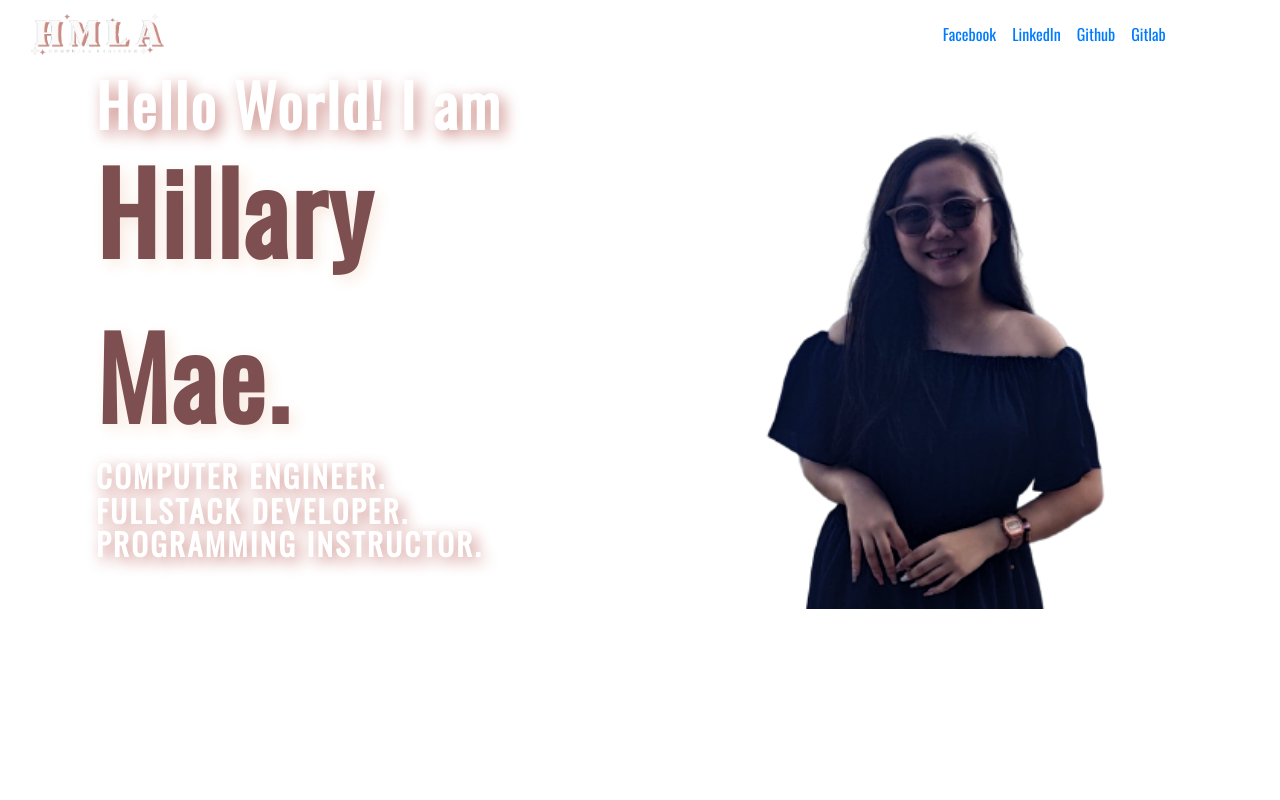
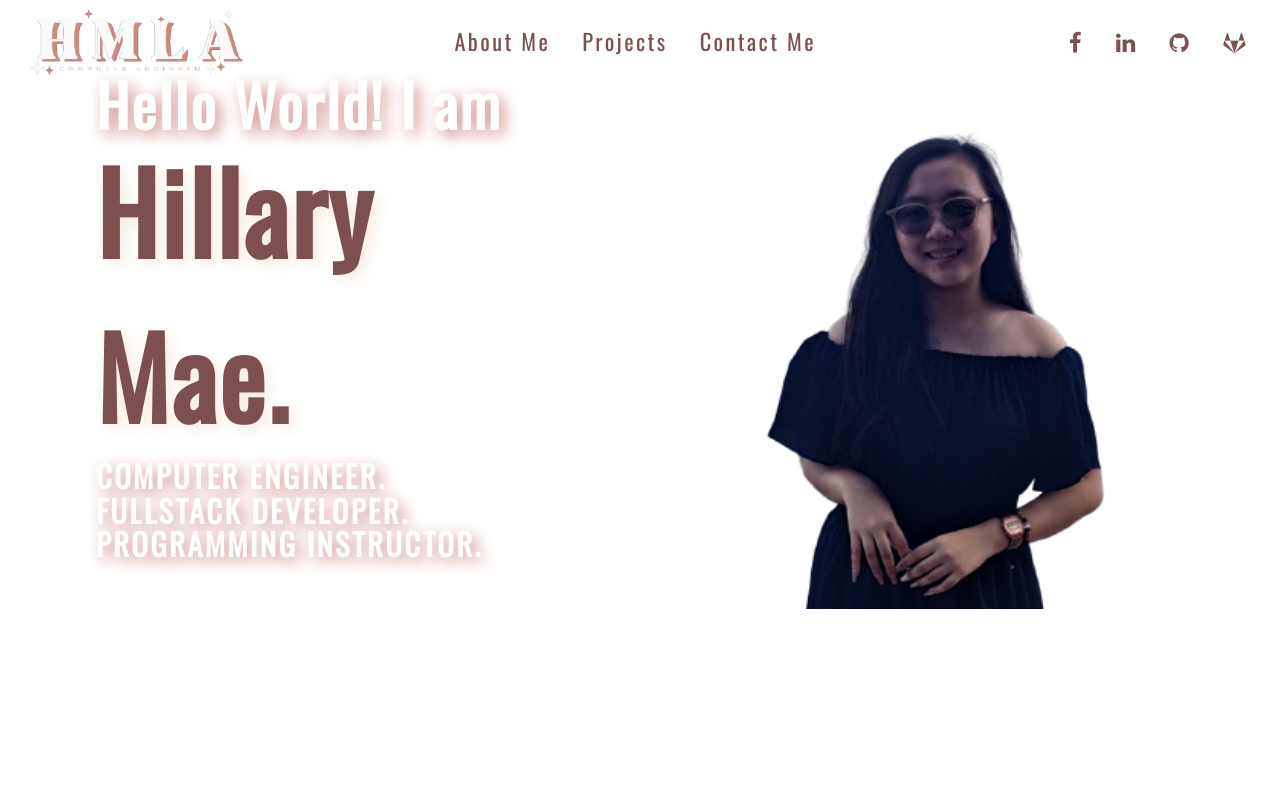
Before and after one commit to HAlmonte/developer-portfolio, a plain HTML site: page index.html in a window 1280 px wide. Shown: the top 800 px of the page. Drawn offline with nearby package versions, Linux system fonts and the light colour scheme.

Commit message:
navbar finalized

```diff
--- a/index.html
+++ b/index.html
@@ -13,6 +13,9 @@
 		<!-- Bootstrap CSS -->
 		<link rel="stylesheet" href="https://cdn.jsdelivr.net/npm/bootstrap@4.6.2/dist/css/bootstrap.min.css" integrity="sha384-xOolHFLEh07PJGoPkLv1IbcEPTNtaed2xpHsD9ESMhqIYd0nLMwNLD69Npy4HI+N" crossorigin="anonymous">
 
+		<!-- Fontawesome icons -->
+		<link rel="stylesheet" href="https://cdnjs.cloudflare.com/ajax/libs/font-awesome/4.7.0/css/font-awesome.min.css">
+
 		<!-- External CSS -->
 		<link rel="stylesheet" type="text/css" href="style.css">
 
@@ -24,10 +27,11 @@
 		<!-- Navigation Bar Start -->
 		<nav class="navbar navbar-expand-lg bg-transparent fixed-top scrolled d-flex font-oswald">
 
+
 			<div class="col-3">
 				<!-- Navbar Logo -->
-			  	<a class="navbar-brand" href="#landing_page">
-			  		<img src="./images/officialLogo.png" class="w-50"/>
+			  	<a class="navbar-nav" href="#landing_page">
+			  		<img src="./images/officialLogo.png" class="w-75"/>
 			  	</a>
 		  	</div>
 
@@ -37,30 +41,38 @@
 		  	</button>
 
 		  	<!-- Navbar Items -->
-		  	<div class="collapse navbar-collapse" id="navbarSupportedContent">
-		    	<ul class="navbar-nav mx-auto d-flex">
+		  	<div class="collapse navbar-collapse mx-auto" id="navbarSupportedContent">
+		    	<ul class="navbar-nav mx-auto d-flex justify-content-center">
 		      		<li class="nav-item">
-		        		<a class="nav-link nav-items mr-2" href="#about_me">About Me</a>
+		        		<a class="nav-link nav-items mx-2" href="#about_me">About Me</a>
 		      		</li>
 		      		<li class="nav-item">
-		        		<a class="nav-link nav-items mr-2" href="#projects">Projects</a>
+		        		<a class="nav-link nav-items mx-2" href="#projects">Projects</a>
 		      		</li>
 		      		<li class="nav-item dropdown">
-		        		<a class="nav-link nav-items mr-2" href="#contact_me">Contact Me</a>
+		        		<a class="nav-link nav-items mx-2" href="#contact_me">Contact Me</a>
 		      		</li>
 		    	</ul>
-		    	<ul class="navbar-nav mx-auto d-flex flex-row ml-auto">
+		    	<ul class="navbar-nav d-flex flex-row ml-auto">
 		      		<li class="nav-item">
-		        		<a class="nav-link" href="https://www.facebook.com/HAlmonte27" target="_blank">Facebook</a>
+		        		<a class="nav-link nav-items mx-2" href="https://www.facebook.com/HAlmonte27" target="_blank">
+		        			<i class="fa fa-facebook"></i>
+		        		</a>
 		      		</li>
 		      		<li class="nav-item">
-		        		<a class="nav-link" href="https://www.linkedin.com/in/hillary-mae-almonte/" target="_blank">LinkedIn</a>
+		        		<a class="nav-link nav-items mx-2" href="https://www.linkedin.com/in/hillary-mae-almonte/" target="_blank">
+		        			<i class="fa fa-linkedin"></i>
+		        		</a>
+		      		</li>
+		      		<li class="nav-item">
+		        		<a class="nav-link nav-items mx-2" href="https://github.com/HAlmonte" target="_blank">
+		        			<i class="fa fa-github"></i>
+		        		</a>
 		      		</li>
 		      		<li class="nav-item dropdown">
-		        		<a class="nav-link" href="https://github.com/HAlmonte" target="_blank">Github</a>
-		      		</li>
-		      		<li class="nav-item dropdown">
-		        		<a class="nav-link" href="https://gitlab.com/HAlmonte" target="_blank">Gitlab</a>
+		        		<a class="nav-link nav-items mx-2" href="https://gitlab.com/HAlmonte" target="_blank">
+		        			<i class="fa fa-gitlab"></i>
+		        		</a>
 		      		</li>
 		    	</ul>
 		  	</div>
--- a/style.css
+++ b/style.css
@@ -69,8 +69,8 @@ body {
 
 /* Navigation Bar */
 .nav-items {
-	font-size: 1.2rem;
-	color: white;
+	font-size: 1.4rem;
+	color: #7D4F50;
 	letter-spacing: 0.15rem;
 }
 
```
